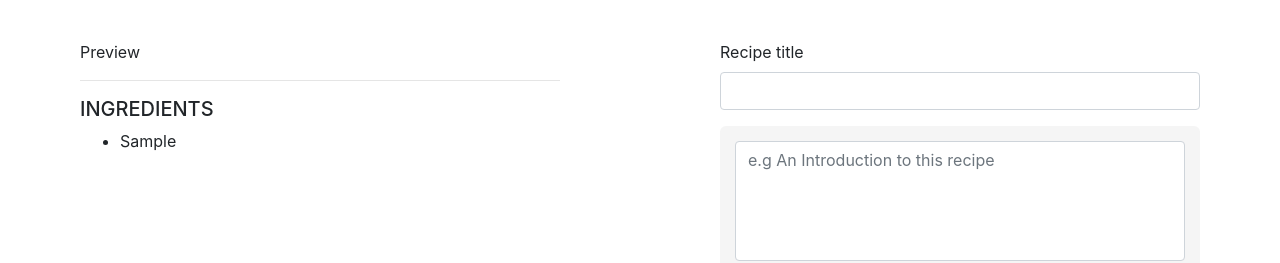
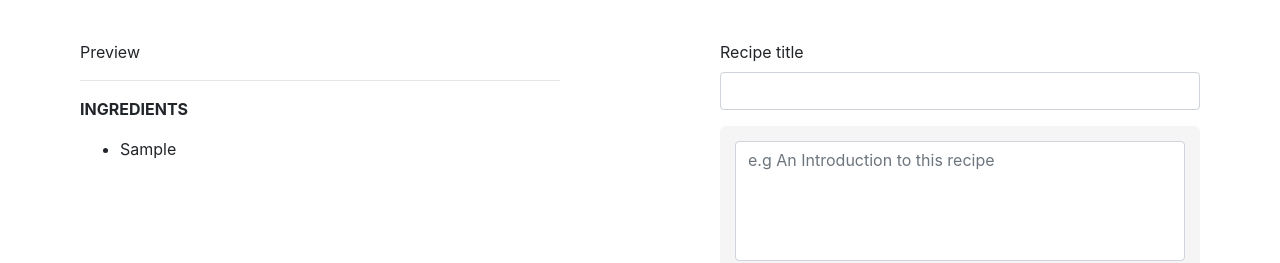
Before and after one commit to Gunzalez/recipe-builder, a React (Create React App) app: page / in a window 1280 px wide. Both pictures are taken after typing "Sample" into the empty fields and a click on the button "add". Shown: the top 263 px of the page. Built offline with nearby package versions, Linux system fonts and the light colour scheme.

Commit message:
Improves Preview display and renames

```diff
--- a/src/components/RecipeReader/RecipeReader.js
+++ b/src/components/RecipePreview/RecipePreview.js
@@ -4,19 +4,9 @@ const reciperReader = (props) => {
 
     const { recipe: { name, ingredients, topContent, bottomContent }} = props;
 
-    let listOfIngredients = null;
-    const emptyIngredient = ingredients.length === 1 && ingredients[0].text.length === 0;
-    if(ingredients.length){
-            if(!emptyIngredient){
-            listOfIngredients =  (<ul>
-                    { ingredients.map((ingredient, idx) => {
-                        return ingredient.text.length ? <li key={idx} className='p-ingredient'>{ingredient.text}</li> : null
-                    })}
-                </ul>
-            )
-        }
-    }
-
+    const hasOneOrMoreIngredients = ingredients.reduce((list, ing)=> {
+        return list + ing.text
+    }, '').length > 0;
 
     return (
         <div className={'reader'}>
@@ -27,8 +17,14 @@ const reciperReader = (props) => {
             <article className={'h-recipe'}>
                 { name.length ? <h4 className='p-name'>{name}</h4> : null }
                 { topContent.length ? <p className='content'>{ topContent }</p> : null }
-                { !emptyIngredient ? <h5>INGREDIENTS</h5> : null }
-                { listOfIngredients }
+                { hasOneOrMoreIngredients && <p><strong>INGREDIENTS</strong></p> }
+                { hasOneOrMoreIngredients &&
+                        <ul>
+                            { ingredients.map((ingredient, idx) => {
+                                return ingredient.text.length ? <li key={idx} className='p-ingredient'>{ingredient.text}</li> : null
+                            })}
+                        </ul>
+                    }
                 { bottomContent.length ? <p className='content'>{ bottomContent }</p> : null }
             </article>
 
--- a/src/containers/RecipeBuilder/RecipeBuilder.js
+++ b/src/containers/RecipeBuilder/RecipeBuilder.js
@@ -1,5 +1,5 @@
 import React, { Component } from 'react';
-import ReciperReader from '../../components/RecipeReader/RecipeReader';
+import ReciperReader from '../../components/RecipePreview/RecipePreview';
 import Ingredient from '../../components/Ingredient/Ingredient';
 import AdditionalContent from '../../components/AdditionalContent/AdditionalContent';
 
```
